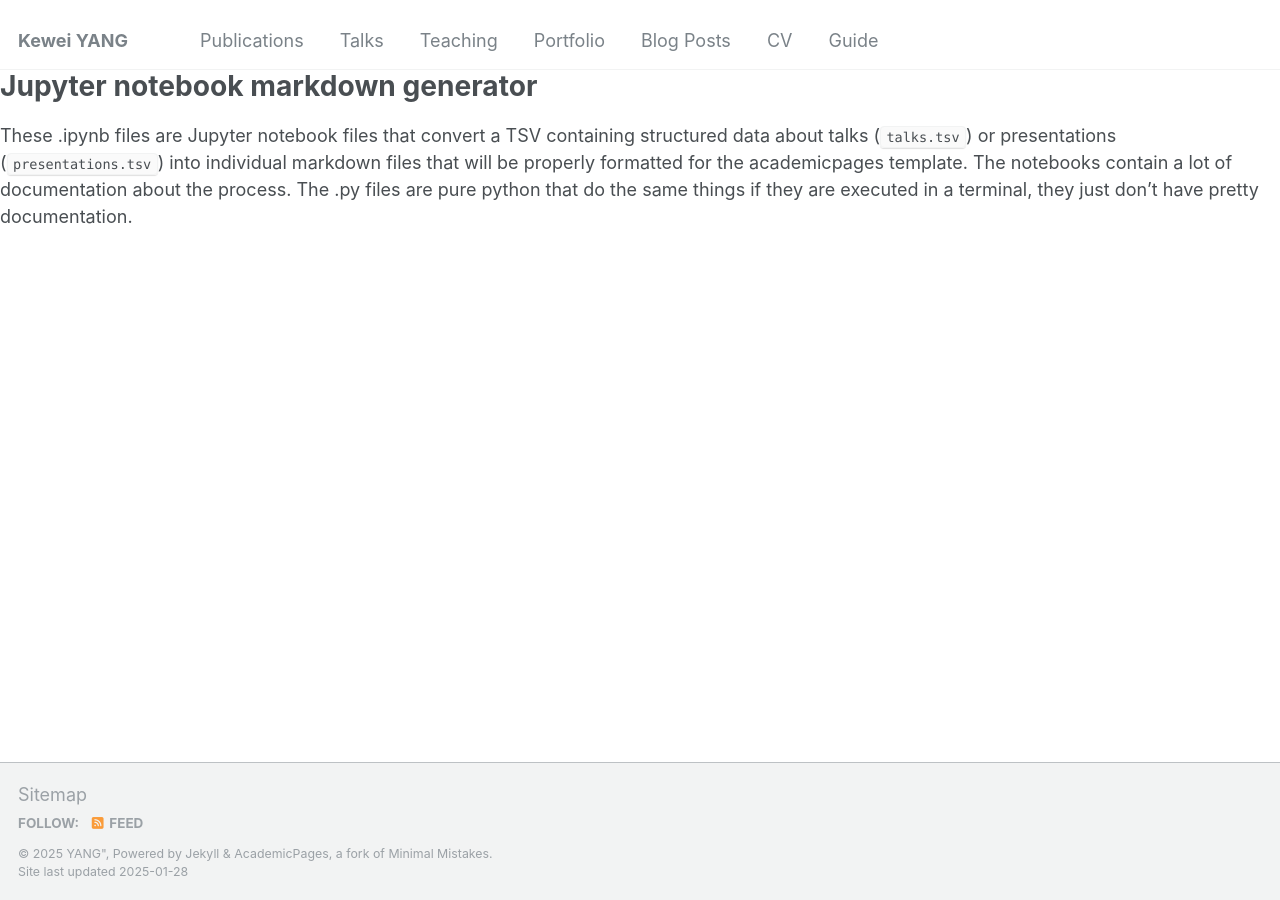
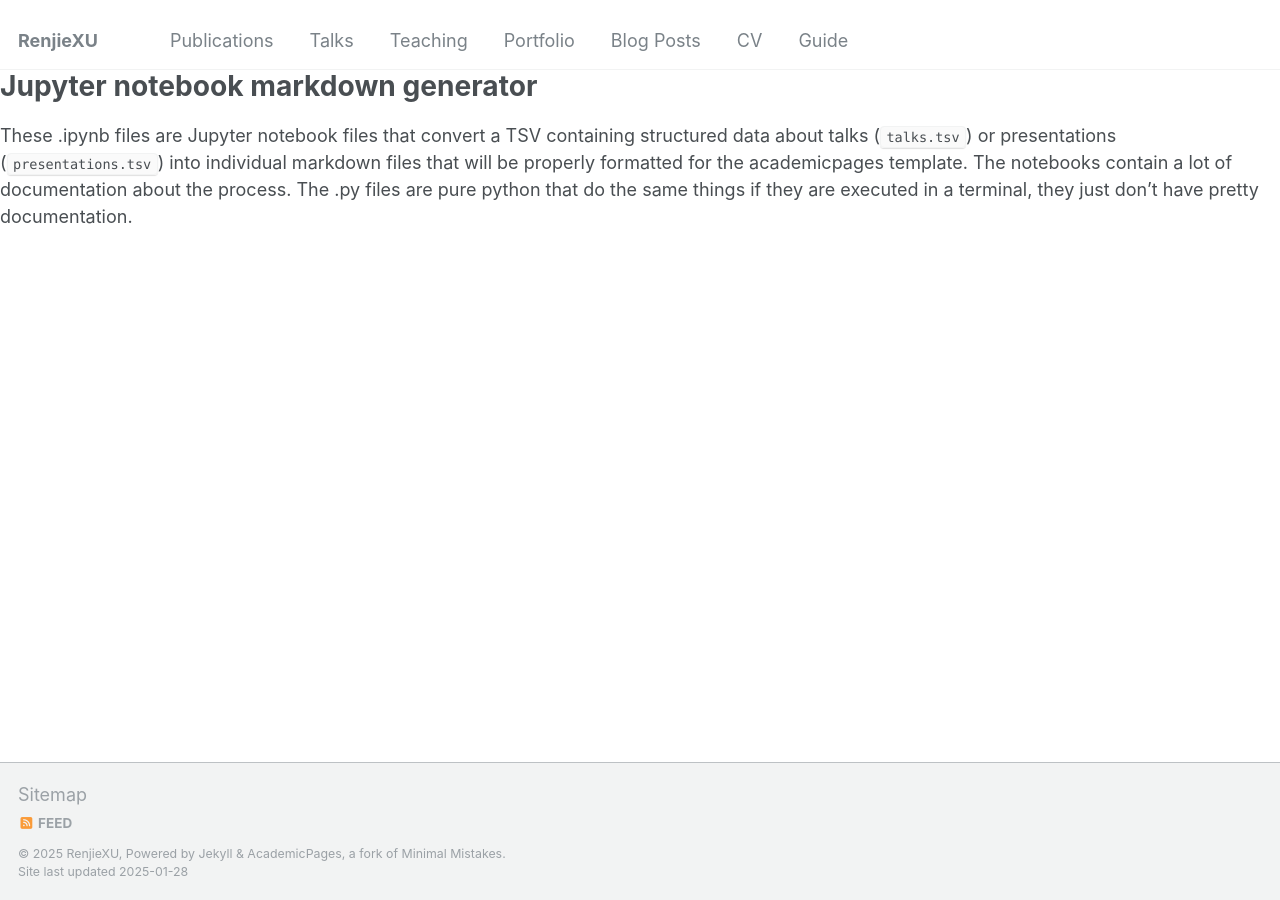
Before and after one commit to Renjie-98/RenjieXU, a Jekyll site: the page built from markdown_generator/readme.md, in a window 1280 px wide. Built offline with Jekyll 4.4.1, drawn with Linux system fonts in a browser that asks for light colours; our own code applies the rules of GitHub Pages for plain Markdown files; part of the change alters nothing that is shown.

Commit message:
Update _config.yml

```diff
--- a/_config.yml
+++ b/_config.yml
@@ -5,27 +5,3 @@
 # For technical reasons, this file is *NOT* reloaded automatically when you use
 # `jekyll serve -l -H localhost`. If you change this file, please restart the
 # server process.
-
-# Basic Site Settings
-locale                   : "en-US"
-title                    : "Kewei YANG"
-title_separator          : "-"
-name                     : &Kewei YANG"
-description              : &description "personal description"
-url                      : https://academicpages.github.io # the base hostname & protocol for your site e.g. "https://[your GitHub username].github.io"
-baseurl                  : "" # the subpath of your site, e.g. "/blog"
-repository               : "academicpages/academicpages.github.io"
-
-# Site Author - The following control what appear as part of the author content on the side bar.
-#               If a field is blank the icon and link will not appear, otherwise it will be shown.
-#               Additional customization can be done by editing /_includes/author-profile.html
-author:
-  # Biographic information
-  avatar           : "profile.png"
-  name             : "杨克巍"
-  pronouns         : # example: "she/her"
-  bio              : "复杂系统与体系工程团队负责人"
-  location         : "Earth"
-  employer         : "国防科技大学"
-  uri              : # URL
-  email            : "kayyang27@nudt.edu.cn"
```
